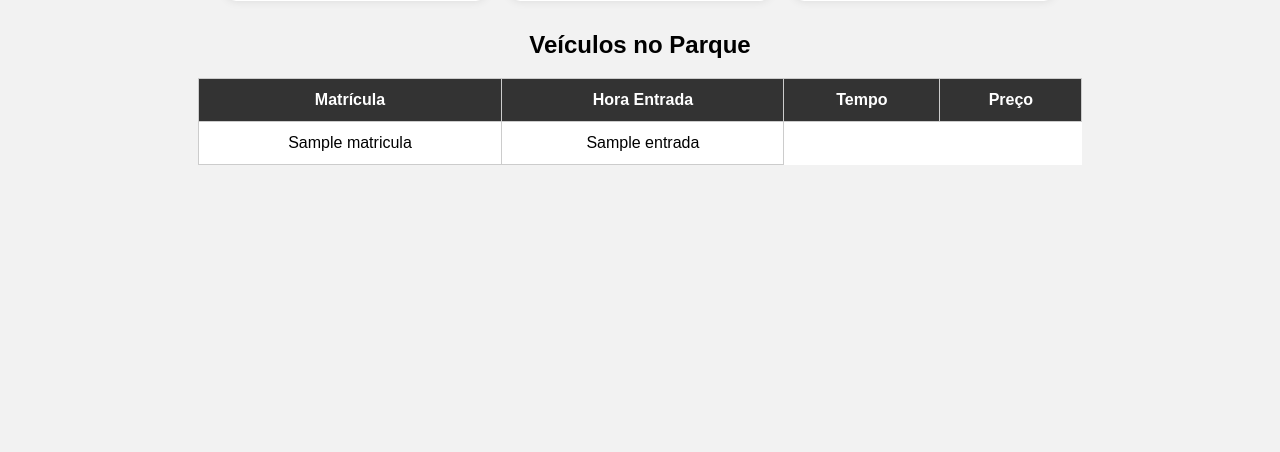
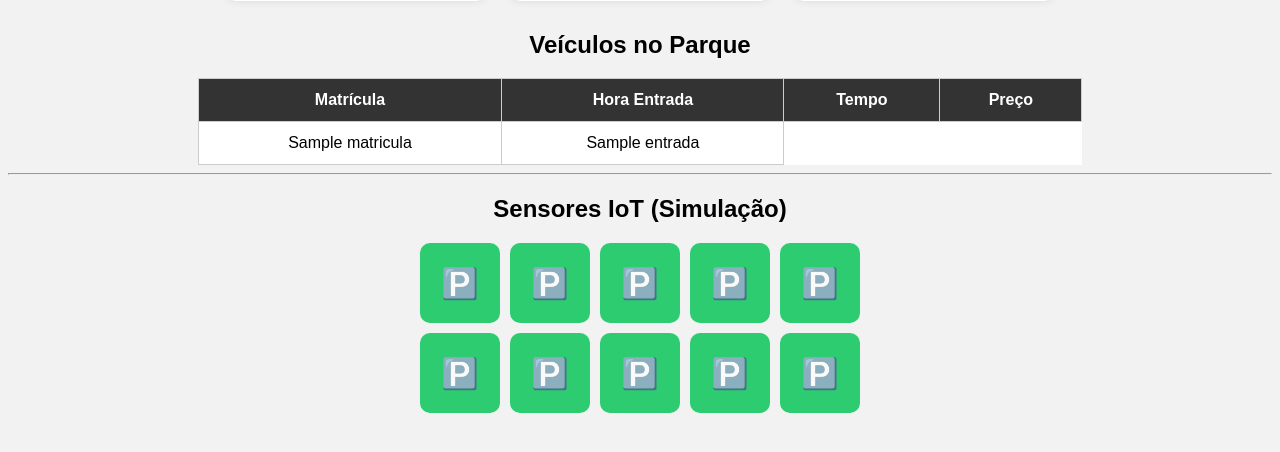
Before and after one commit to RubenM2222/SmartParkingLot, a Flask app: template cloud_server/templates/dashboard.html in a window 1280 px wide. Shown: the part 295-747 px from the top of the page. Run offline with Flask 3, Linux system fonts and the light colour scheme; the template is opened without the code that fills it: most values are stand-ins (such as "Sample title", 1, 10 or a date in 2020).

Commit message:
Simulador ocupacao

```diff
--- a/cloud_server/app.py
+++ b/cloud_server/app.py
@@ -7,6 +7,7 @@
 CORS(app, supports_credentials=True)
 
 TOTAL_LUGARES = 10
+sensor_estado = [0] * TOTAL_LUGARES
 
 def db():
     conn = sqlite3.connect("parking.db")
@@ -122,17 +123,31 @@
 
 @app.route("/sensor", methods=["POST"])
 def sensor():
+    global sensor_estado
+
     data = request.json
     sensores = data["sensores"]
+
+    sensor_estado = sensores
 
     ocupados = sum(sensores)
     livres = TOTAL_LUGARES - ocupados
 
     return jsonify({
         "ok": True,
-        "ocupados": ocupados,
-        "livres": livres,
-        "raw": sensores
+        "estado": sensor_estado
+    })
+    #return jsonify({
+    #    "ok": True,
+    #    "ocupados": ocupados,
+    #    "livres": livres,
+    #    "raw": sensores
+    #})
+
+@app.route("/api/sensores")
+def get_sensores():
+    return jsonify({
+        "estado": sensor_estado
     })
 
 @app.route("/entrada", methods=["POST"])
--- a/cloud_server/templates/dashboard.html
+++ b/cloud_server/templates/dashboard.html
@@ -38,13 +38,41 @@
         background:#333;
         color:white;
     }
+    .grid {
+        display: grid;
+        grid-template-columns: repeat(5, 80px);
+        gap: 10px;
+        justify-content: center;
+        margin-top: 20px;
+    }
+
+    .lugar {
+        width: 80px;
+        height: 80px;
+        font-size: 30px;
+        display: flex;
+        align-items: center;
+        justify-content: center;
+        border-radius: 10px;
+        font-weight: bold;
+    }
+
+    .livre {
+        background: #2ecc71;
+        color: white;
+    }
+
+    .ocupado {
+        background: #e74c3c;
+        color: white;
+    }
     </style>
 </head>
 
 <body>
 
     <h1>🚗 Smart Parking Lot</h1>
-
+    <!-- Cards Estado -->
     <div class="card">
     <h2>Livres</h2>
     <h1>{{ livres }}</h1>
@@ -61,7 +89,7 @@
     </div>
 
     <h2>Veículos no Parque</h2>
-
+    <!-- tabela -->
     <table>
     <tr>
     <th>Matrícula</th>
@@ -78,6 +106,43 @@
     {% endfor %}
 
     </table>
+    <!-- Grid de ocupaçao -->
+    <hr>
 
+    <h2>Sensores IoT (Simulação)</h2>
+
+    <div id="grid" class="grid"></div>
+    <script>
+        async function atualizarSensores() {
+            try {
+                const res = await fetch("/api/sensores");
+                const data = await res.json();
+
+                const grid = document.getElementById("grid");
+                grid.innerHTML = "";
+
+                data.estado.forEach((v) => {
+                    const div = document.createElement("div");
+                    div.classList.add("lugar");
+
+                    if (v === 1) {
+                        div.classList.add("ocupado");
+                        div.innerHTML = "🚗";
+                    } else {
+                        div.classList.add("livre");
+                        div.innerHTML = "🅿️";
+                    }
+
+                    grid.appendChild(div);
+                });
+
+            } catch (e) {
+                console.error("Erro sensores:", e);
+            }
+        }
+
+        setInterval(atualizarSensores, 1000);
+        atualizarSensores();
+    </script>
 </body>
 </html>
```
Also changed, not shown: cloud_server/parking.db.
